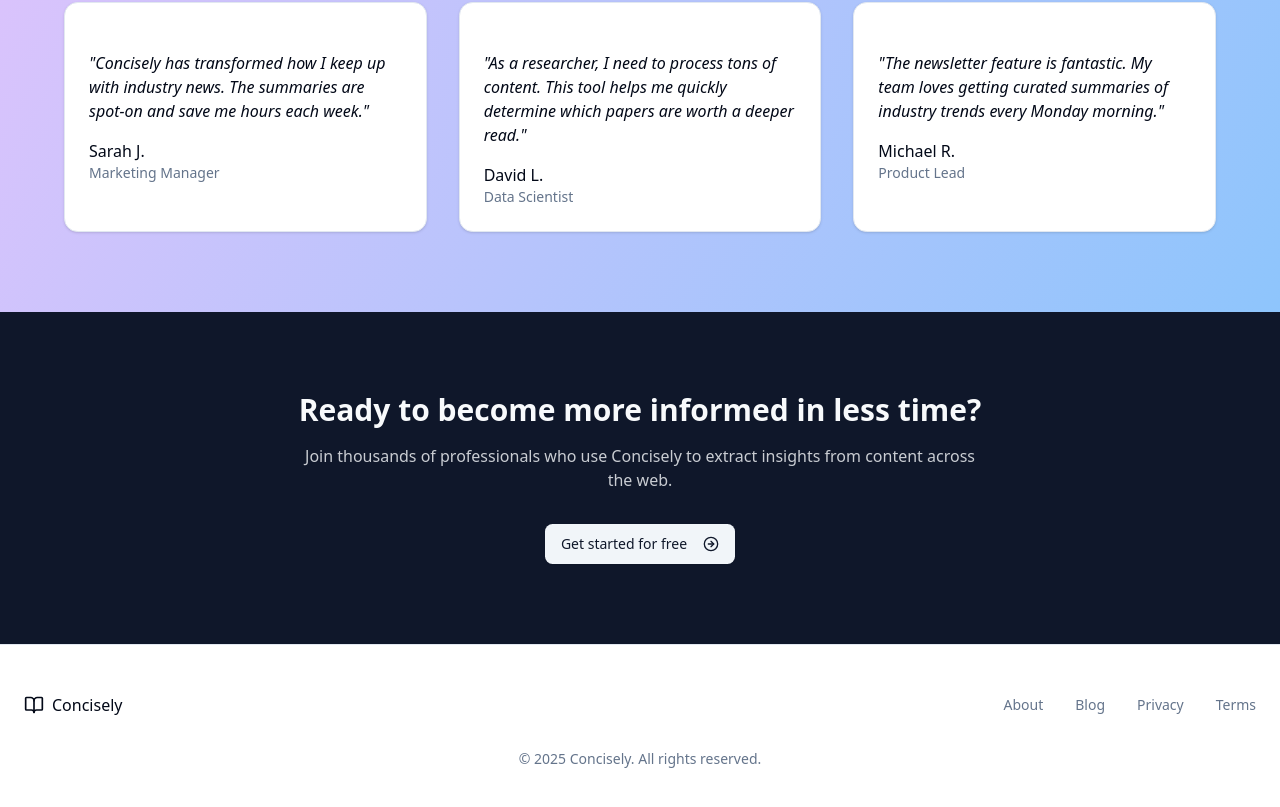
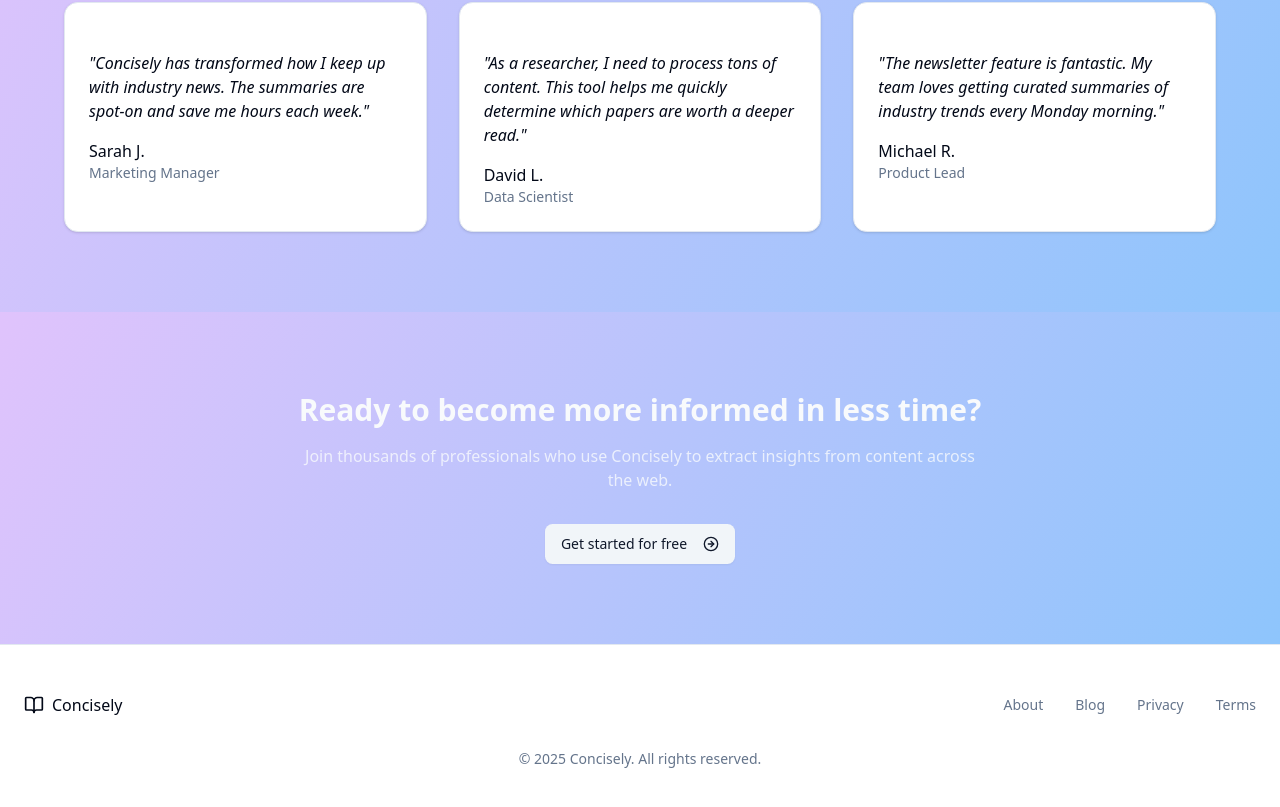
Before and after one commit to AbhiK1237/Concisely, a React (Vite) app in the folder frontend/: page / in a window 1280 px wide. Shown: the part 1339-2146 px from the top of the page. Built offline with nearby package versions, Linux system fonts and the light colour scheme; what showdown would draw is missing.

Commit message:
addded more css

```diff
--- a/frontend/src/pages/LandingPage.tsx
+++ b/frontend/src/pages/LandingPage.tsx
@@ -346,7 +346,7 @@
       </section>
 
       {/* CTA Section */}
-      <section className="py-20 px-6 bg-primary text-primary-foreground">
+      <section className="py-20 px-6 bg-primary text-primary-foreground" style={{ backgroundImage: " linear-gradient(120deg, #e0c3fc 0%, #8ec5fc 100%)" }}>
         <div className="container mx-auto max-w-4xl text-center">
           <h2 className="text-3xl font-bold mb-4">Ready to become more informed in less time?</h2>
           <p className="text-primary-foreground/80 mb-8 max-w-2xl mx-auto">
@@ -367,7 +367,7 @@
       </section>
 
       {/* Footer */}
-      <footer className="border-t py-12 px-6">
+      <footer className="border-t py-12 px-6" >
         <div className="container mx-auto">
           <div className="flex flex-col md:flex-row justify-between items-center">
             <div className="flex items-center gap-2 mb-4 md:mb-0">
```
